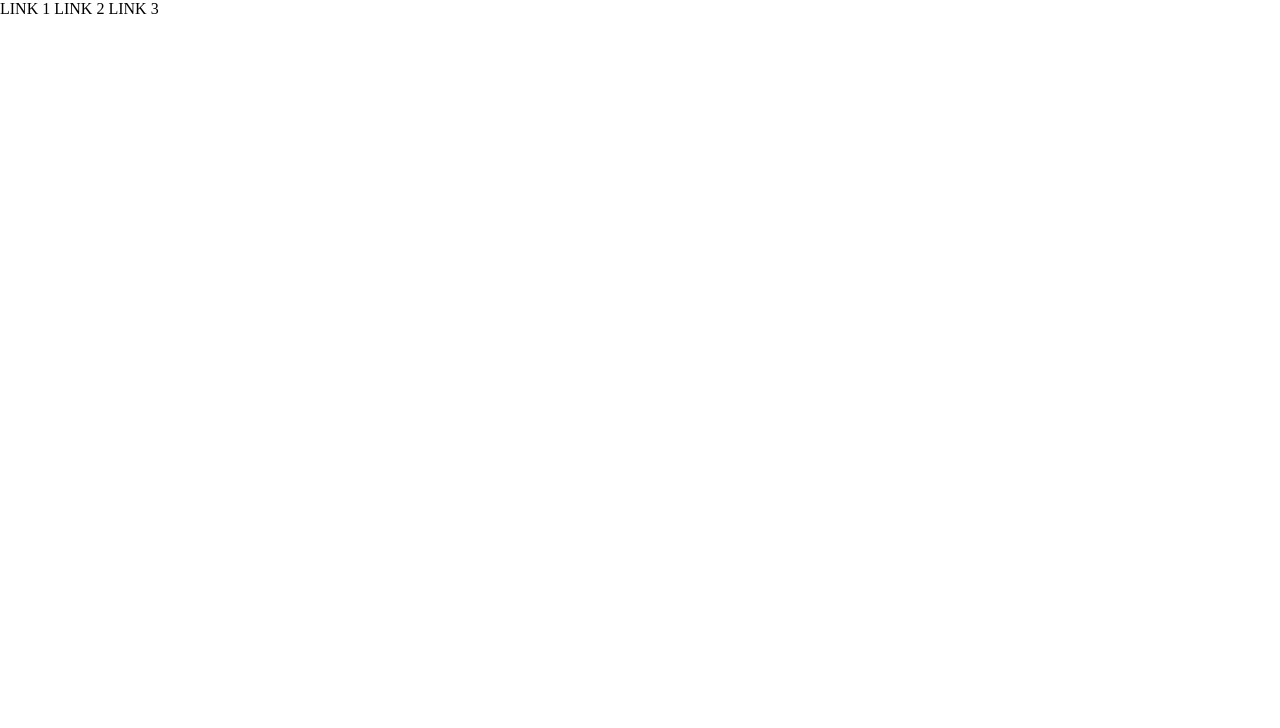
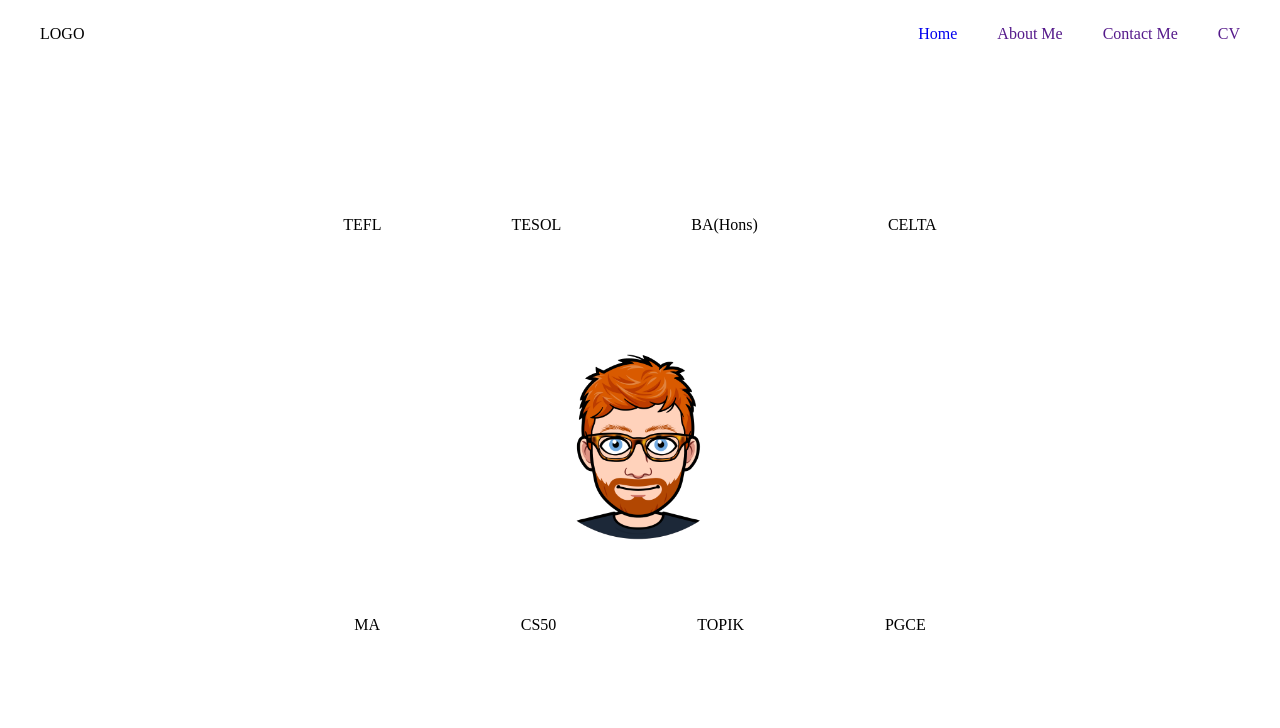
Before and after one commit to senditholmes/senditholmes.github.io, a plain HTML site: page index.html in a window 1280 px wide. Drawn offline with Linux system fonts and the light colour scheme.

Commit message:
add hero section

```diff
--- a/index.html
+++ b/index.html
@@ -10,18 +10,35 @@
     </head>
     <body>
 
-        <nav class="navbar">
-            LINK 1
-            LINK 2
-            LINK 3
-        </nav>
+        <div class="navbar-wrapper">
+            <div class="logo"><span>LOGO</span></div>
+
+            <nav class="navbar">
+                <a href="/index.html">Home</a><a href="">About Me</a><a href="">Contact Me</a><a href="">CV</a>
+            </nav>
+        </div>
 
 
 
+        <div class="hero-section-wrapper">
+            <div class="certificates-top-row-wrapper">
+                <div class="certificate" id="TEFL">TEFL</div>
+                <div class="certificate" id="TESOL">TESOL</div>
+                <div class="certificate" id="BA">BA(Hons)</div>
+                <div class="certificate"id="CELTA">CELTA</div>
+            </div>
 
+            <div class="hero-image-wrapper">
+                <img src="./assets/hero-image.png" alt="Picture of Daniel J Holmes">
+            </div>
 
-
-
+            <div class="certificates-bottom-row-wrapper">
+                <div class="certificate" id="MA">MA</div>
+                <div class="certificate" id="CS50">CS50</div>
+                <div class="certificate" id="TOPIK">TOPIK</div>
+                <div class="certificate" id="PGCE">PGCE</div>
+            </div>
+        </div>
 
 
 
--- a/styles/input_styles.scss
+++ b/styles/input_styles.scss
@@ -1,3 +1,60 @@
-body {
-    margin: 0px;
+$font-stack: Helvetica, sans-serif;
+$primary-color: #333;
+
+html * {
+  margin: 0px;
 }
+
+.navbar-wrapper {
+  display: flex;
+  height: 100px;
+  justify-content: space-between;
+  margin-top: 25px;
+
+  .logo {
+    margin-left: 40px;
+  }
+
+  .navbar {
+    justify-content: flex-end;
+    align-items: center;
+    height: 100px;
+
+    a {
+      padding-right: 40px;
+      text-decoration: none;
+    }
+  }
+}
+
+.hero-section-wrapper {
+  display: grid;
+  grid-template-columns: repeat(6, 1fr);
+  grid-auto-rows: 200px;
+
+  .certificates-top-row-wrapper {
+    display: flex;
+    justify-content: space-evenly;
+    align-items: center;
+    grid-column: 2/6;
+  }
+
+  .hero-image-wrapper {
+    grid-column: 2/6;
+    display: flex;
+    flex-direction: column;
+    justify-content: center;
+    align-items: center;
+
+    img {
+      height: 250px;
+    }
+  }
+
+  .certificates-bottom-row-wrapper {
+    display: flex;
+    justify-content: space-evenly;
+    align-items: center;
+    grid-column: 2/6;
+  }
+}
--- /dev/null
+++ b/styles/template.scss
@@ -0,0 +1 @@
+@use 'styles';
```
Also changed, not shown: assets/hero-image.png (added), styles/styles.css, 1 other file.
